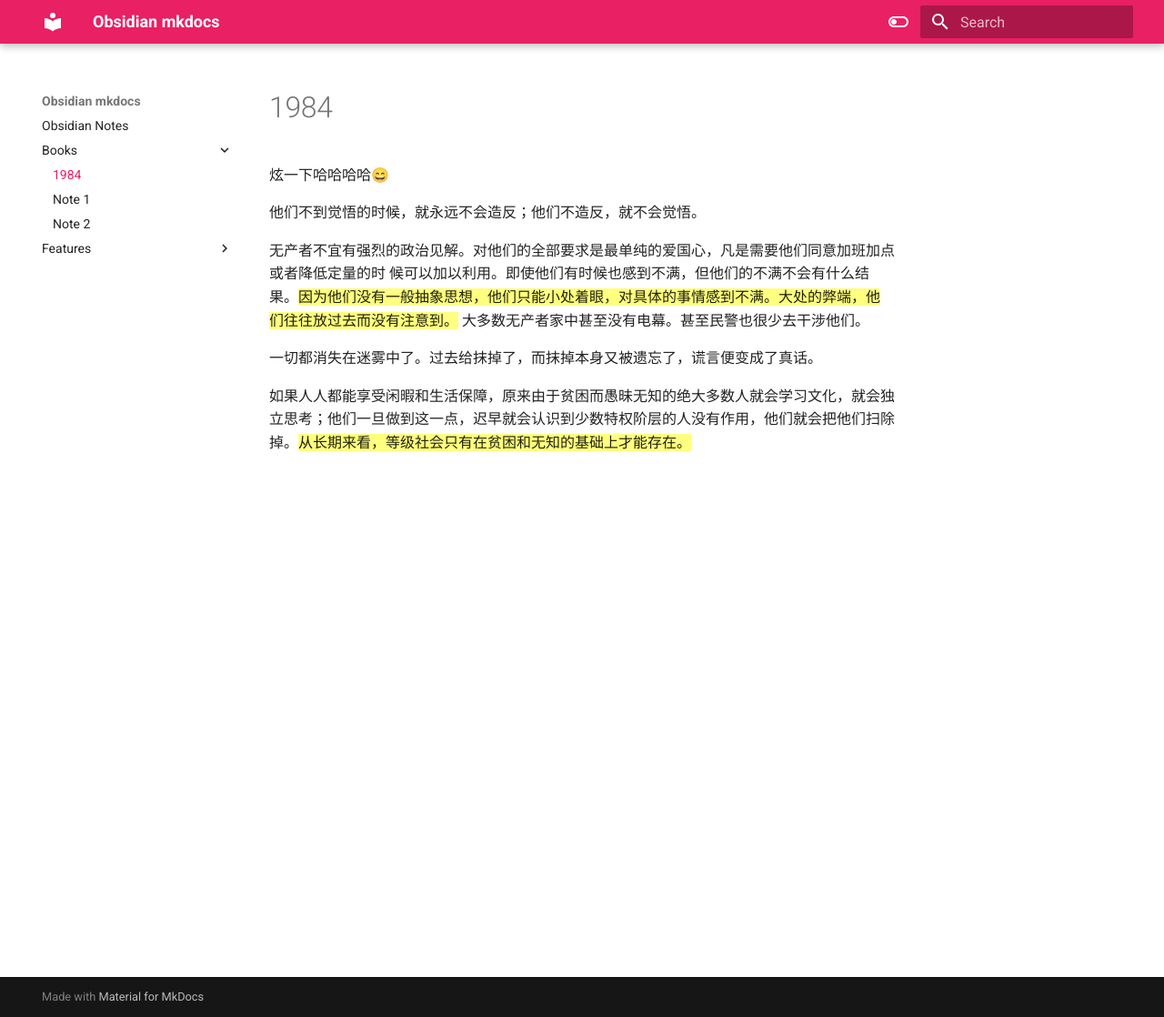
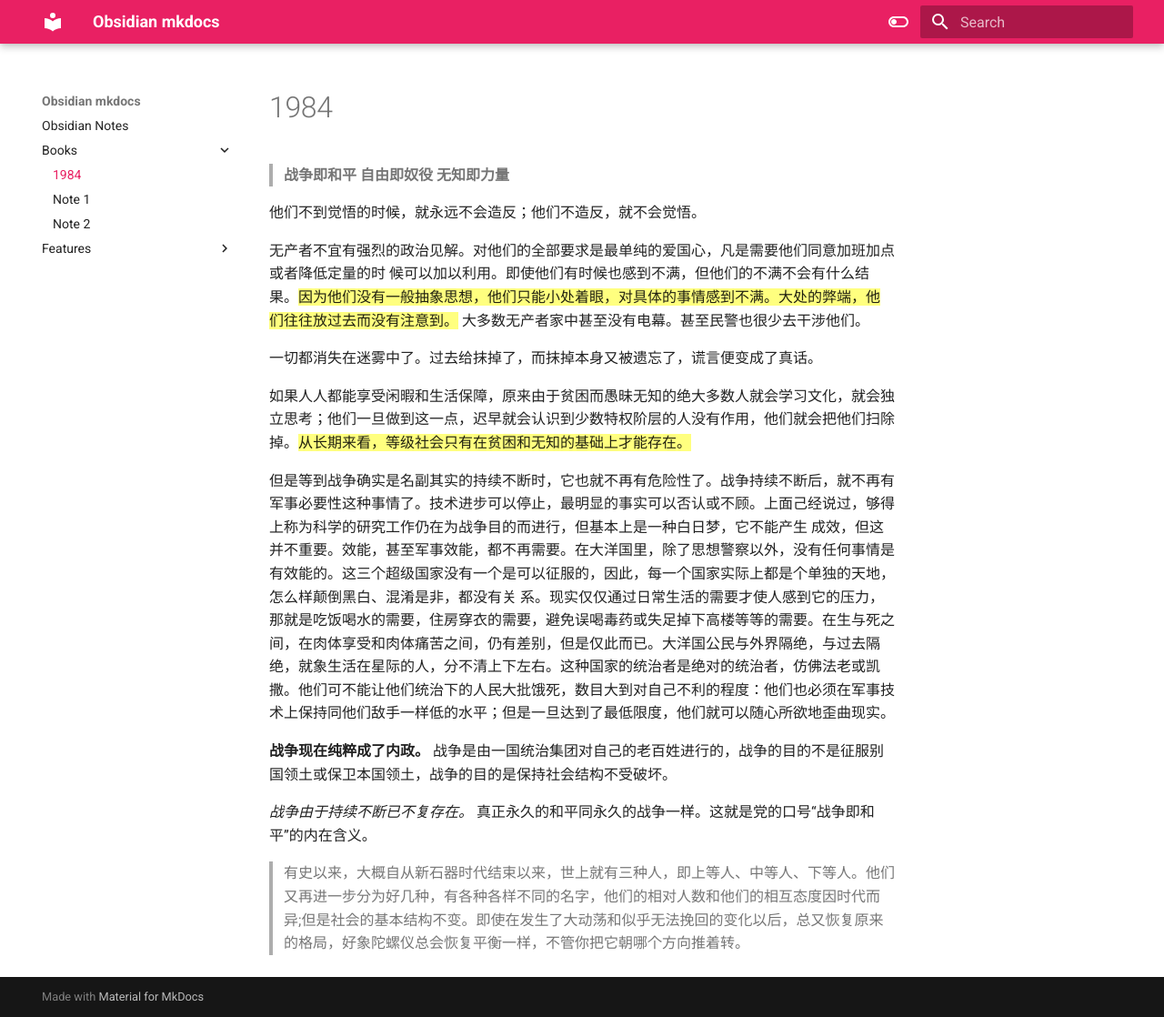
Before and after one commit to 8ku/obsidian, an MkDocs documentation site: the page built from docs/Books/1984.md, in a window 1280 px wide and 1118 px high. Shown: the whole window at 91% size. Built offline with MkDocs 1.6.1 and Material for MkDocs 9.7.7, drawn with Linux system fonts in a browser that asks for light colours.

Commit message:
1984.md 56%

```diff
--- a/docs/Books/1984.md
+++ b/docs/Books/1984.md
@@ -1,4 +1,6 @@
-炫一下哈哈哈哈😄
+> **战争即和平**
+> **自由即奴役**
+> **无知即力量**
 
 他们不到觉悟的时候，就永远不会造反；他们不造反，就不会觉悟。
 
@@ -7,3 +9,12 @@
 一切都消失在迷雾中了。过去给抹掉了，而抹掉本身又被遗忘了，谎言便变成了真话。
 
 如果人人都能享受闲暇和生活保障，原来由于贫困而愚昧无知的绝大多数人就会学习文化，就会独立思考；他们一旦做到这一点，迟早就会认识到少数特权阶层的人没有作用，他们就会把他们扫除掉。==从长期来看，等级社会只有在贫困和无知的基础上才能存在。==
+
+但是等到战争确实是名副其实的持续不断时，它也就不再有危险性了。战争持续不断后，就不再有军事必要性这种事情了。技术进步可以停止，最明显的事实可以否认或不顾。上面己经说过，够得上称为科学的研究工作仍在为战争目的而进行，但基本上是一种白日梦，它不能产生 成效，但这并不重要。效能，甚至军事效能，都不再需要。在大洋国里，除了思想警察以外，没有任何事情是有效能的。这三个超级国家没有一个是可以征服的，因此，每一个国家实际上都是个单独的天地，怎么样颠倒黑白、混淆是非，都没有关
+系。现实仅仅通过日常生活的需要才使人感到它的压力，那就是吃饭喝水的需要，住房穿衣的需要，避免误喝毒药或失足掉下高楼等等的需要。在生与死之间，在肉体享受和肉体痛苦之间，仍有差别，但是仅此而已。大洋国公民与外界隔绝，与过去隔绝，就象生活在星际的人，分不清上下左右。这种国家的统治者是绝对的统治者，仿佛法老或凯撒。他们可不能让他们统治下的人民大批饿死，数目大到对自己不利的程度：他们也必须在军事技术上保持同他们敌手一样低的水平；但是一旦达到了最低限度，他们就可以随心所欲地歪曲现实。
+
+**战争现在纯粹成了内政。** 战争是由一国统治集团对自己的老百姓进行的，战争的目的不是征服别国领土或保卫本国领土，战争的目的是保持社会结构不受破坏。
+
+*战争由于持续不断已不复存在。* 真正永久的和平同永久的战争一样。这就是党的口号“战争即和平”的内在含义。
+
+> 有史以来，大概自从新石器时代结束以来，世上就有三种人，即上等人、中等人、下等人。他们又再进一步分为好几种，有各种各样不同的名字，他们的相对人数和他们的相互态度因时代而异;但是社会的基本结构不变。即使在发生了大动荡和似乎无法挽回的变化以后，总又恢复原来的格局，好象陀螺仪总会恢复平衡一样，不管你把它朝哪个方向推着转。
```
